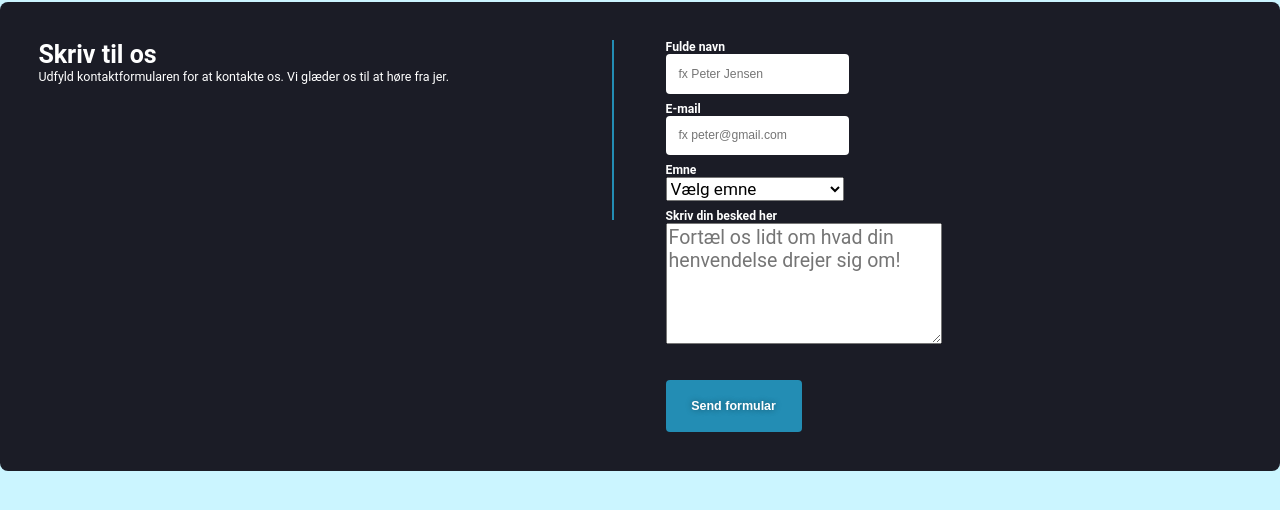
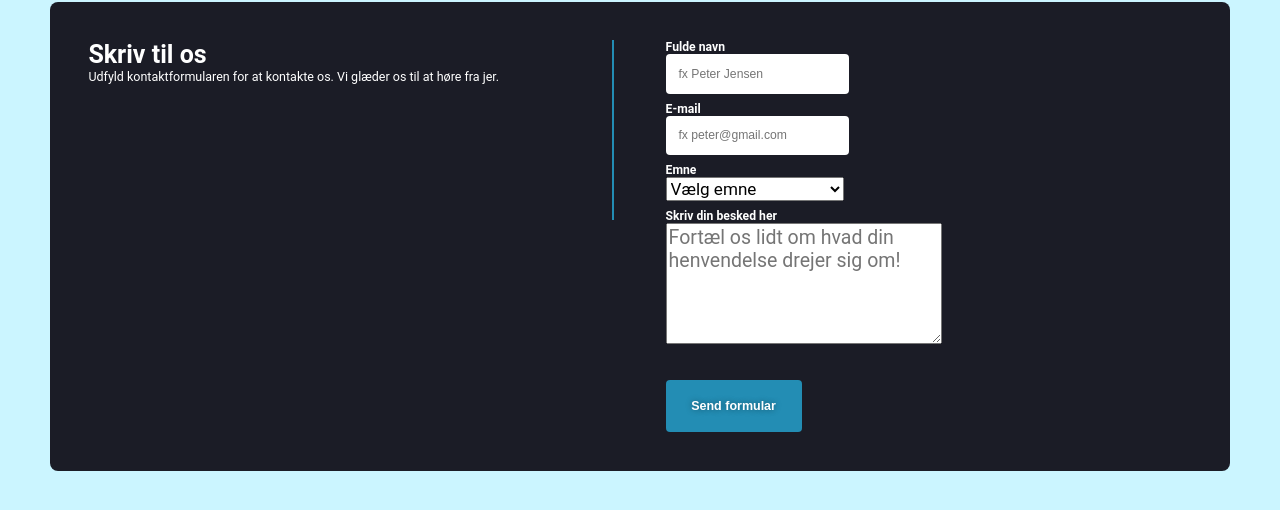
Before and after one commit to oliv264p/Redesign, a plain HTML site: page kontakt.html in a window 1280 px wide. Shown: the part 192-702 px from the top of the page. Drawn offline with Linux system fonts and the light colour scheme.

Commit message:
Small fixes

```diff
--- a/kontakt.css
+++ b/kontakt.css
@@ -15,6 +15,7 @@ html {
 }
 
 /*OLIVERS KODE HER */
+
 .form-section {
     display: grid;
     grid-template-columns: 1fr 1fr;
@@ -25,6 +26,8 @@ html {
     color: #fff;
     border-radius: 8px;
     margin-top: 15vh;
+    margin-left: 5em;
+    margin-right: 5em;
 }
 
 article {
--- a/kontakt.html
+++ b/kontakt.html
@@ -12,7 +12,7 @@
     <meta name="msapplication-TileColor" content="#c1f1f7">
     <meta name="theme-color" content="#ffffff">
 
-    <title>Kontakt Os</title>
+    <title>Kontakt os</title>
     <link rel="stylesheet" href="kontakt.css">
 
 
```
Also changed, not shown: omos.html (+1 -1 lines).
